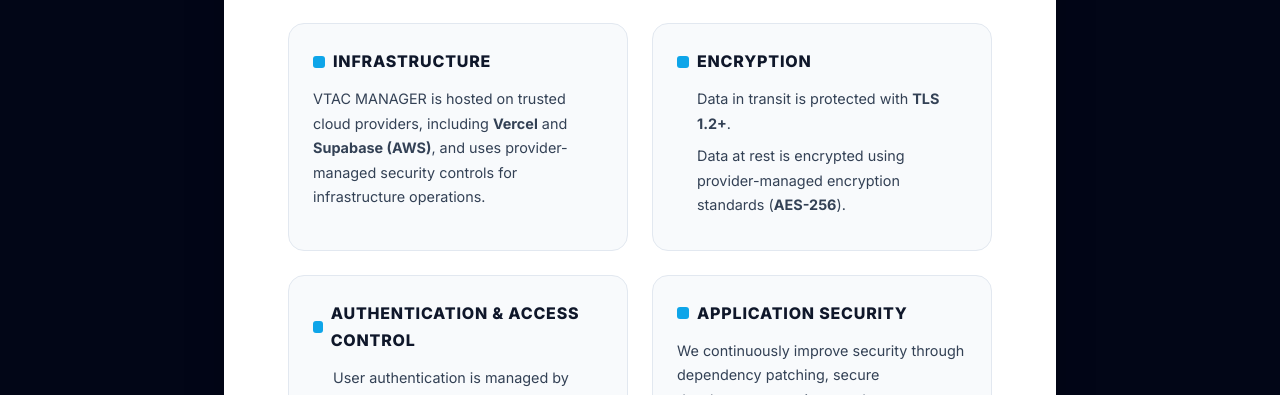
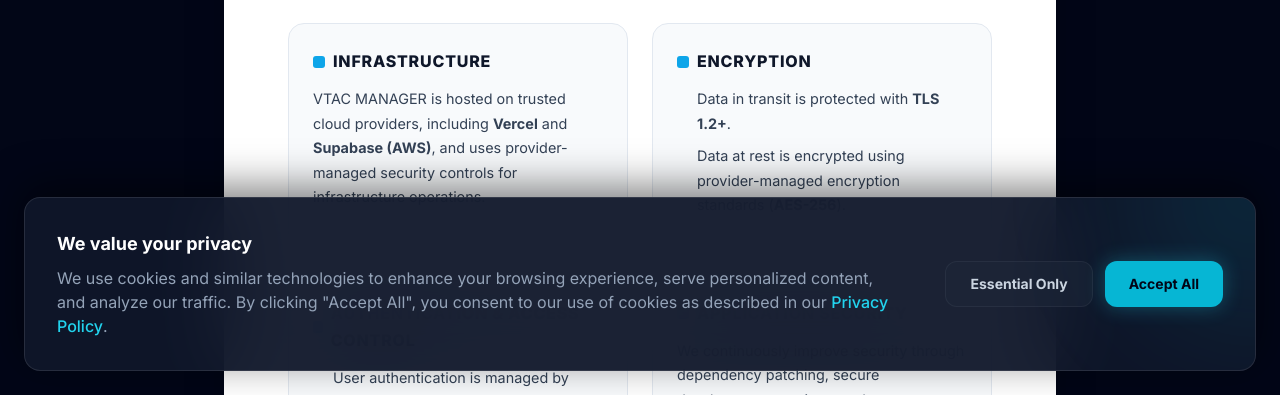
Before and after one commit to vtacmanager/VTAC-Website-By-Antigravity, a React (Vite) app: page /security in a window 1280 px wide. Shown: the part 405-800 px from the top of the page. Built offline with nearby package versions, Linux system fonts and the light colour scheme; no server answers.

Commit message:
Implement native Cookie Consent Banner for GDPR compliance with i18n support

```diff
--- a/App.tsx
+++ b/App.tsx
@@ -3,6 +3,7 @@ import { BrowserRouter as Router, Routes, Route, useLocation } from 'react-route
 import { AuthProvider } from './contexts/AuthContext.tsx';
 import Navbar from './components/Navbar.tsx';
 import Footer from './components/Footer.tsx';
+import CookieBanner from './components/CookieBanner.tsx';
 import i18n from './i18n.ts';
 
 // Lazy loading pages for performance optimization
@@ -100,6 +101,7 @@ const App: React.FC = () => {
             </Suspense>
           </main>
           <Footer />
+          <CookieBanner />
         </div>
       </Router>
     </AuthProvider>
--- /dev/null
+++ b/components/CookieBanner.tsx
@@ -0,0 +1,79 @@
+import React, { useState, useEffect } from 'react';
+import { useTranslation } from 'react-i18next';
+import { motion, AnimatePresence } from 'framer-motion';
+import { Link } from 'react-router-dom';
+
+const CookieBanner: React.FC = () => {
+    const { t } = useTranslation();
+    const [isVisible, setIsVisible] = useState(false);
+
+    useEffect(() => {
+        // Check if the user has already consented
+        const consent = localStorage.getItem('vtac_cookie_consent');
+        if (!consent) {
+            // Small delay before showing the banner for a better UX
+            const timer = setTimeout(() => setIsVisible(true), 1500);
+            return () => clearTimeout(timer);
+        }
+    }, []);
+
+    const handleAccept = () => {
+        localStorage.setItem('vtac_cookie_consent', 'accepted');
+        setIsVisible(false);
+    };
+
+    const handleDecline = () => {
+        localStorage.setItem('vtac_cookie_consent', 'declined');
+        setIsVisible(false);
+    };
+
+    return (
+        <AnimatePresence>
+            {isVisible && (
+                <motion.div
+                    initial={{ y: 200, opacity: 0 }}
+                    animate={{ y: 0, opacity: 1 }}
+                    exit={{ y: 200, opacity: 0 }}
+                    transition={{ type: 'spring', damping: 25, stiffness: 200 }}
+                    className="fixed bottom-0 left-0 right-0 z-[100] p-4 md:p-6"
+                >
+                    <div className="max-w-7xl mx-auto">
+                        <div className="bg-slate-900/95 backdrop-blur-2xl border border-white/10 rounded-2xl shadow-[0_-10px_40px_rgba(0,0,0,0.5)] p-6 md:p-8 flex flex-col lg:flex-row items-start lg:items-center justify-between gap-6 relative overflow-hidden">
+                            {/* Decorative Background Glow */}
+                            <div className="absolute top-0 right-0 w-64 h-64 bg-cyan-500/10 rounded-full blur-3xl -translate-y-1/2 translate-x-1/2"></div>
+
+                            <div className="relative z-10 flex-grow pr-0 lg:pr-8">
+                                <h3 className="text-white font-bold text-lg mb-2">
+                                    {t('cookieBanner.title', 'We value your privacy')}
+                                </h3>
+                                <p className="text-slate-400 text-sm md:text-base leading-relaxed">
+                                    {t('cookieBanner.description', 'We use cookies and similar technologies to enhance your browsing experience, serve personalized content, and analyze our traffic. By clicking \u0022Accept All\u0022, you consent to our use of cookies as described in our ')}
+                                    <Link to="/privacy" className="text-cyan-400 hover:text-cyan-300 transition-colors font-medium">
+                                        {t('cookieBanner.privacyLink', 'Privacy Policy')}
+                                    </Link>.
+                                </p>
+                            </div>
+
+                            <div className="relative z-10 flex flex-col sm:flex-row gap-3 w-full lg:w-auto shrink-0 mt-4 lg:mt-0">
+                                <button
+                                    onClick={handleDecline}
+                                    className="px-6 py-3 rounded-xl font-bold text-sm text-slate-300 hover:text-white bg-slate-800/50 hover:bg-slate-700/50 border border-white/5 hover:border-white/10 transition-all text-center"
+                                >
+                                    {t('cookieBanner.decline', 'Essential Only')}
+                                </button>
+                                <button
+                                    onClick={handleAccept}
+                                    className="px-6 py-3 rounded-xl font-bold text-sm text-slate-950 bg-cyan-500 hover:bg-cyan-400 shadow-[0_0_20px_rgba(34,211,238,0.3)] transition-all text-center"
+                                >
+                                    {t('cookieBanner.accept', 'Accept All')}
+                                </button>
+                            </div>
+                        </div>
+                    </div>
+                </motion.div>
+            )}
+        </AnimatePresence>
+    );
+};
+
+export default CookieBanner;
```
Also changed, not shown: locales/en-GB.json, locales/en-US.json, locales/th.json.
